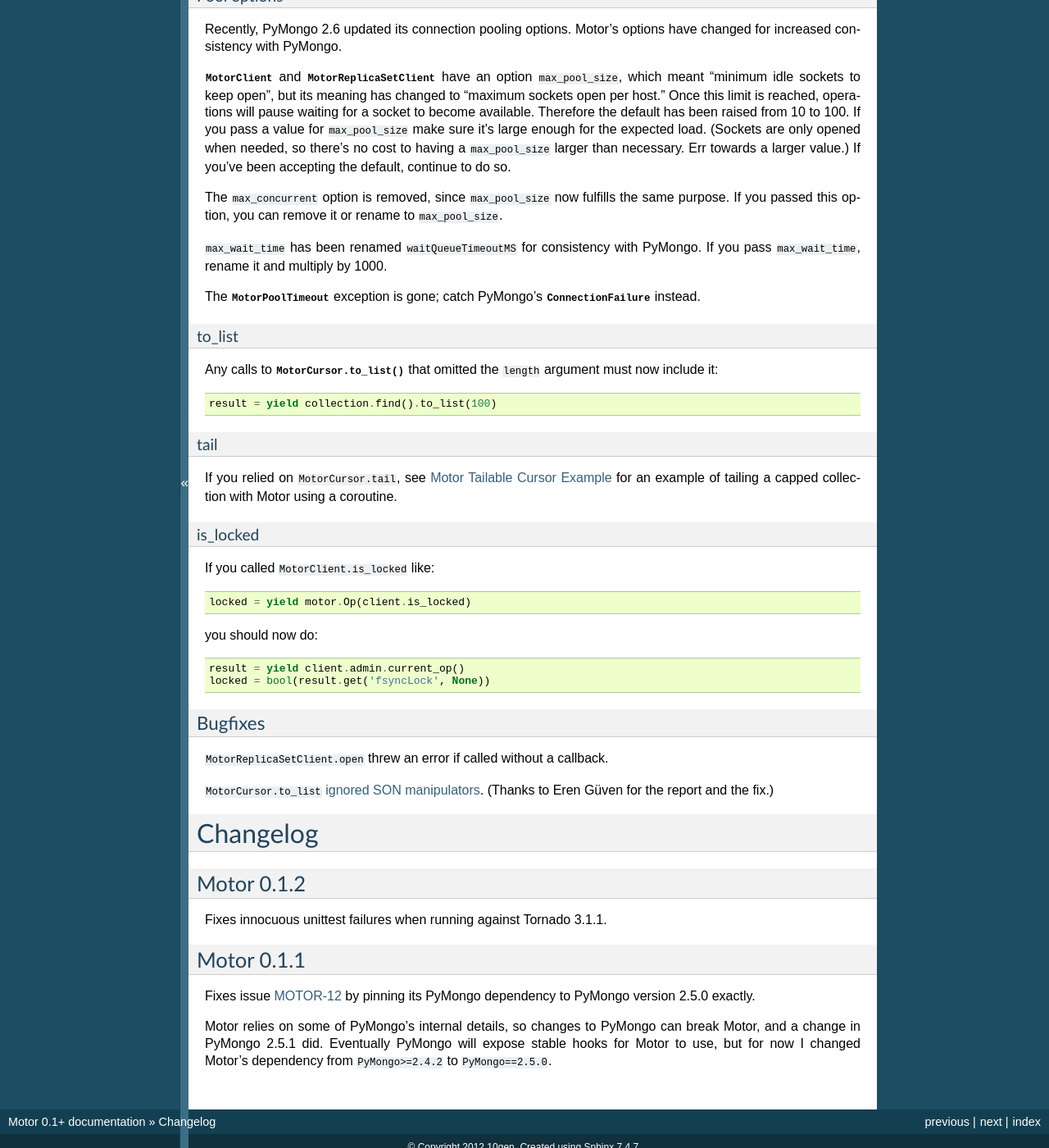
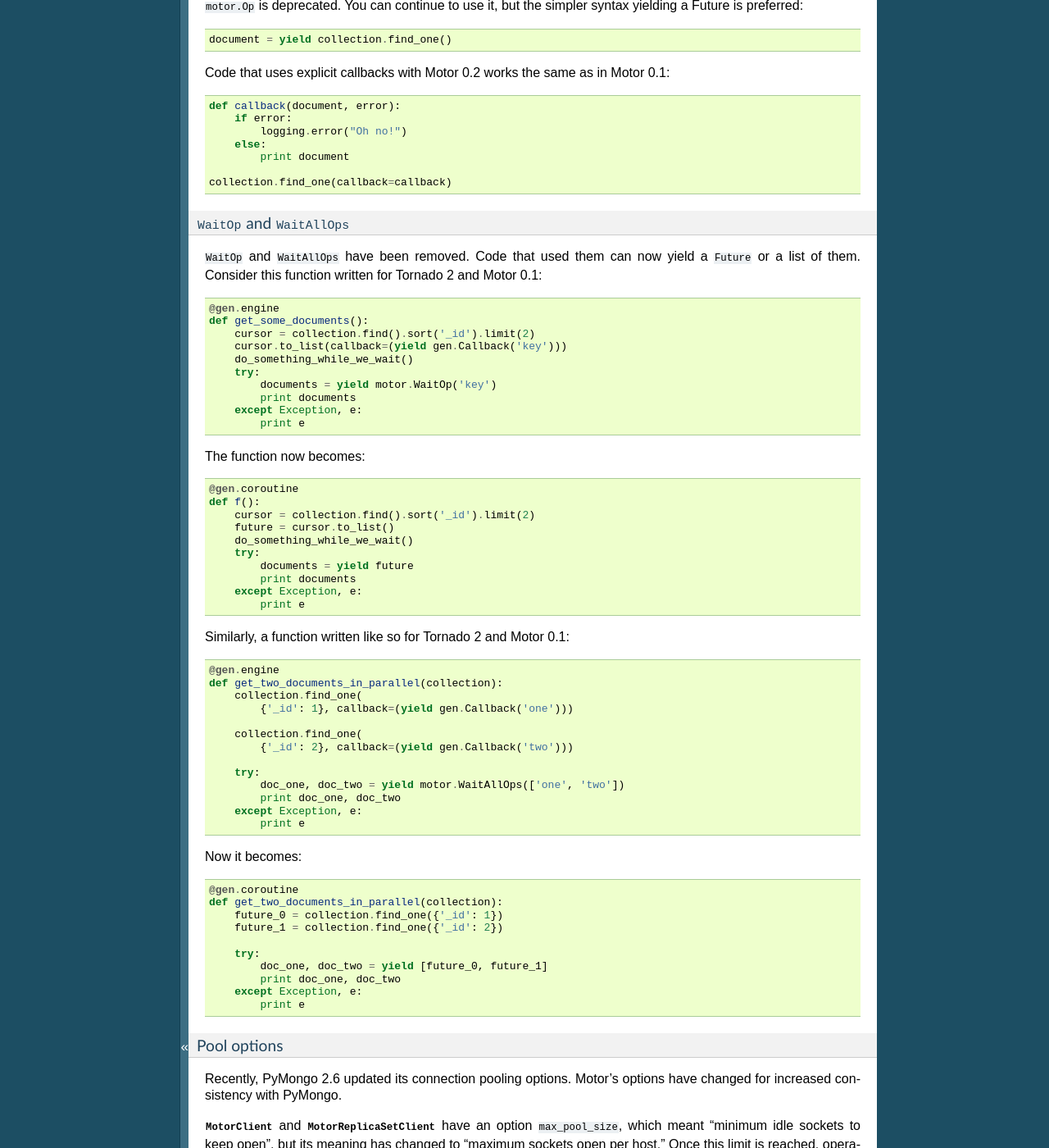
Before and after one commit to mongodb/motor, a Sphinx documentation site: the page built from doc/changelog.rst, in a window 1280 px wide and 1400 px high, scrolled down 1181 px. Shown: the whole window at 82% size. Built offline with Sphinx 7.4.7, drawn with Linux system fonts in a browser that asks for light colours; pages that are not in the unit, such as notebooks, are missing from menus; the version number is read from the project's files by our own code; some of the changed text lies outside the part shown.

Commit message:
Migration instructions for code that used WaitOp or WaitAllOps

```diff
--- a/doc/changelog.rst
+++ b/doc/changelog.rst
@@ -44,13 +44,29 @@
 ``MotorClient.is_locked`` has been removed since calling it from Motor would be
 bizarre. See "Migration" below for a workaround.
 
-WaitOp, WaitAllOps
+The yield-point classes ``WaitOp`` and ``WaitAllOps`` have been removed, since
+Tornado 3's ``Future`` interface has equivalent functionality.
 
 :meth:`~web.GridFSHandler.get_gridfs_file` now
 returns Future instead of accepting a callback.
 
 Migration
 ~~~~~~~~~
+
+``open``, ``open_sync``
+'''''''''''''''''''''''
+
+``open`` is now optional, and ``open_sync`` has been removed. You can remove
+calls to these methods from your application. The one remaining use for these
+calls is to test if the MongoDB server is available before continuing your
+application's startup. This is still possible with ``IOLoop.run_sync``::
+
+    loop = tornado.ioloop.IOLoop.current()
+    client = motor.MotorClient(host, port)
+    try:
+        loop.run_sync(client.open)
+    except pymongo.errors.AutoReconnect:
+        print "Can't connect"
 
 Futures
 '''''''
@@ -70,6 +86,66 @@
             print document
 
     collection.find_one(callback=callback)
+
+``WaitOp`` and ``WaitAllOps``
+'''''''''''''''''''''''''''''
+
+``WaitOp`` and ``WaitAllOps`` have been removed. Code that used them can now
+yield a ``Future`` or a list of them. Consider this function written for
+Tornado 2 and Motor 0.1::
+
+    @gen.engine
+    def get_some_documents():
+        cursor = collection.find().sort('_id').limit(2)
+        cursor.to_list(callback=(yield gen.Callback('key')))
+        do_something_while_we_wait()
+        try:
+            documents = yield motor.WaitOp('key')
+            print documents
+        except Exception, e:
+            print e
+
+The function now becomes::
+
+    @gen.coroutine
+    def f():
+        cursor = collection.find().sort('_id').limit(2)
+        future = cursor.to_list()
+        do_something_while_we_wait()
+        try:
+            documents = yield future
+            print documents
+        except Exception, e:
+            print e
+
+Similarly, a function written like so for Tornado 2 and Motor 0.1::
+
+    @gen.engine
+    def get_two_documents_in_parallel(collection):
+        collection.find_one(
+            {'_id': 1}, callback=(yield gen.Callback('one')))
+
+        collection.find_one(
+            {'_id': 2}, callback=(yield gen.Callback('two')))
+
+        try:
+            doc_one, doc_two = yield motor.WaitAllOps(['one', 'two'])
+            print doc_one, doc_two
+        except Exception, e:
+            print e
+
+Now it becomes::
+
+    @gen.coroutine
+    def get_two_documents_in_parallel(collection):
+        future_0 = collection.find_one({'_id': 1})
+        future_1 = collection.find_one({'_id': 2})
+
+        try:
+            doc_one, doc_two = yield [future_0, future_1]
+            print doc_one, doc_two
+        except Exception, e:
+            print e
 
 Pool options
 ''''''''''''
```
